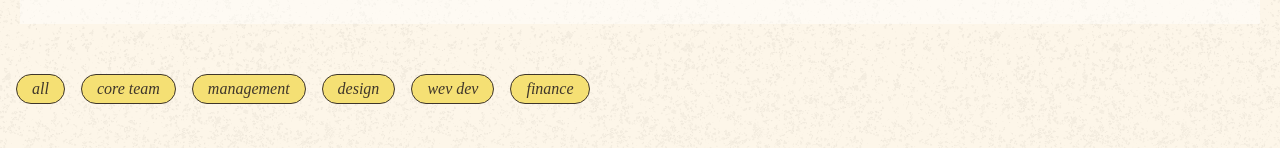
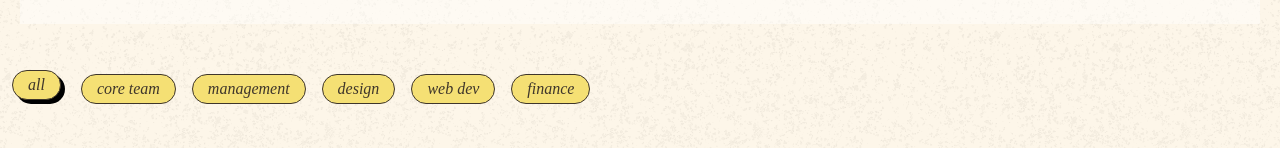
Before and after one commit to shishirnitm/Shishir-2k24-Web, a Next.js app: page /teams in a window 1280 px wide. Shown: the part 651-799 px from the top of the page. Built offline with nearby package versions, Linux system fonts and the light colour scheme; a web font is replaced by a local one.

Commit message:
Add filter functionality to Teams

```diff
--- a/app/teams/page.js
+++ b/app/teams/page.js
@@ -1,3 +1,4 @@
+'use client';
 import Image from "next/image";
 import backButton from "../../public/back-button.svg"
 import "./teams.css"
@@ -8,6 +9,7 @@ import TeamHeader from './Components/TeamHeader';
 import Papa from "../../public/Papasito.svg";
 
 
+import { useState } from "react";
 
 
 
@@ -212,7 +214,33 @@ const teams = {
 
 
 
-const page = () => {
+const Teams = () => {
+
+
+    const [filter, setFilter] = useState("all");
+
+
+    const handleButtonClick = (e) => {
+        const button = e.target;
+        const buttonInnerHTML = e.target.innerHTML;
+        setFilter(buttonInnerHTML);
+
+        if (button.classList.contains('filter-active')) {
+            button.classList.remove('filter-active');
+            setFilter('');
+        } else {
+
+            document.querySelectorAll('.yellowButton').forEach(btn => {
+                btn.classList.remove('filter-active');
+            });
+
+
+            button.classList.add('filter-active');
+            setFilter(buttonInnerHTML);
+        }
+    };
+
+
     return (
         <>
             <Image
@@ -236,21 +264,21 @@ const page = () => {
                 </div>
 
                 <div className="mt-10">
-                    <div className=" team flex w-screen overflow-scroll ">
-                        <div className="yellowButton">all</div>
-                        <div className="yellowButton">core team</div>
-                        <div className="yellowButton">management</div>
-                        <div className="yellowButton">design</div>
-                        <div className="yellowButton">wev dev</div>
-                        <div className="yellowButton">finance</div>
+                    <div className=" team flex w-screen overflow-scroll " style={{ scrollbarWidth: 'none' }}>
+                        <div className="yellowButton filter-active" onClick={handleButtonClick}>all</div>
+                        <div className="yellowButton" onClick={handleButtonClick}>core team</div>
+                        <div className="yellowButton" onClick={handleButtonClick}>management</div>
+                        <div className="yellowButton" onClick={handleButtonClick}>design</div>
+                        <div className="yellowButton" onClick={handleButtonClick}>web dev</div>
+                        <div className="yellowButton" onClick={handleButtonClick}>finance</div>
                     </div>
                 </div>
 
 
                 {/* SAC Team */}
-                <div className="mt-10">
+                {((filter == "all") || (filter == "sac")) && <div className="mt-10">
                     <TeamHeader teamName="SAC" />
-                    <div className=" team flex w-screen overflow-scroll mt-5 pr-5">
+                    <div className=" team flex w-screen overflow-scroll mt-5 pr-5" style={{ scrollbarWidth: 'none' }}>
                         {teams.sac.map((img, index) => (
                             <div key={index} className=" pl-5">
                                 <TeamMember
@@ -264,13 +292,13 @@ const page = () => {
                             </div>
                         ))}
                     </div>
-                </div>
+                </div>}
 
 
                 {/* Core Team */}
-                <div className="mt-10">
+                {((filter == "all") || (filter == "core team")) && <div className="mt-10">
                     <TeamHeader teamName="Core Team" />
-                    <div className=" team flex w-screen overflow-scroll mt-5 pr-5">
+                    <div className=" team flex w-screen overflow-scroll mt-5 pr-5" style={{ scrollbarWidth: 'none' }}>
                         {teams.coreTeam.map((img, index) => (
                             <div key={index} className=" pl-5">
                                 <TeamMember
@@ -283,13 +311,13 @@ const page = () => {
                             </div>
                         ))}
                     </div>
-                </div>
+                </div>}
 
 
                 {/* Web Dev Team */}
-                <div className="mt-10">
+                {((filter == "all") || (filter == "web dev")) && <div className="mt-10">
                     <TeamHeader teamName="Web Dev" />
-                    <div className=" team flex w-screen overflow-scroll mt-5 pr-5">
+                    <div className=" team flex w-screen overflow-scroll mt-5 pr-5" style={{ scrollbarWidth: 'none' }}>
                         {teams.webDev.map((img, index) => (
                             <div key={index} className=" pl-5">
                                 <TeamMember
@@ -302,7 +330,7 @@ const page = () => {
                             </div>
                         ))}
                     </div>
-                </div>
+                </div>}
 
 
             </div>
@@ -310,4 +338,4 @@ const page = () => {
     )
 }
 
-export default page;
+export default Teams;
--- a/app/teams/teams.css
+++ b/app/teams/teams.css
@@ -38,7 +38,14 @@
     line-height: normal;
 }
 
-.yellowButton:hover, .yellowButton:active {
+/* .yellowButton:hover{
+    position: relative;
+    top: -4px;
+    left: -4px;
+    box-shadow: 4px 4px #000000;
+} */
+
+.filter-active{
     position: relative;
     top: -4px;
     left: -4px;
```
